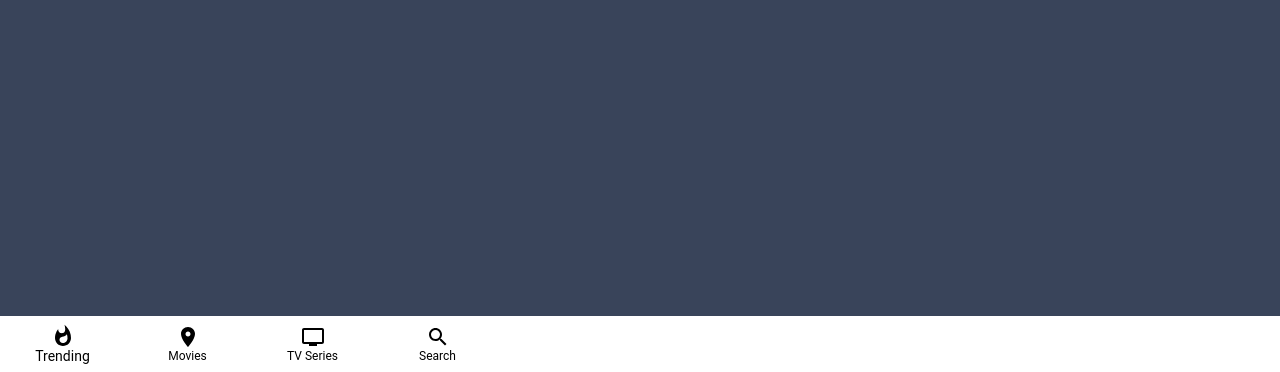
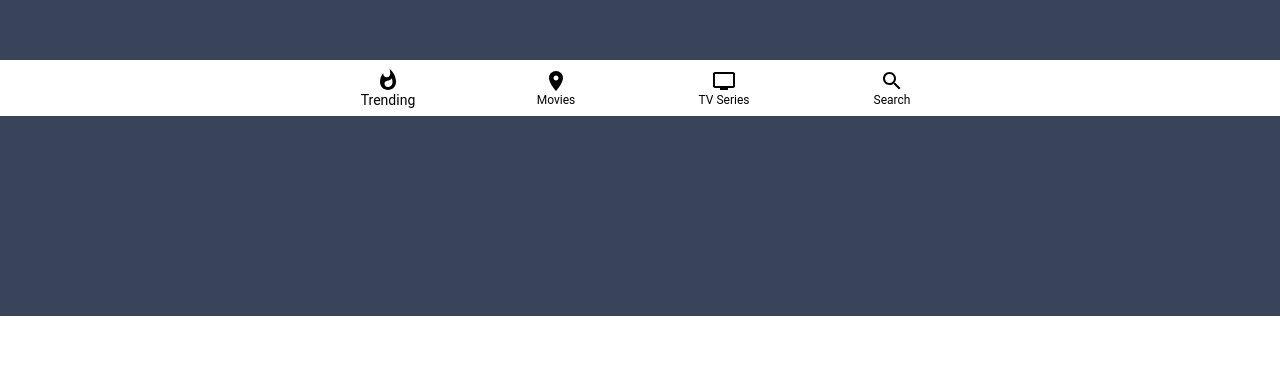
Before and after one commit to raghavendra521/Entertainment_Hub, a React (Create React App) app: page / in a window 1280 px wide. Shown: the part 684-1056 px from the top of the page. After the commit the page ends 1000 px from the top, so only its background shows below. Built offline with nearby package versions, Linux system fonts and the light colour scheme; no server answers.

Commit message:
added styles

```diff
--- a/src/components/MainNav.js
+++ b/src/components/MainNav.js
@@ -8,20 +8,21 @@ import SearchIcon from '@mui/icons-material/Search';
 import TvIcon from '@mui/icons-material/Tv';
 import MovieIcon from '@mui/icons-material/LocationOn';
 import WhatshotIcon from '@mui/icons-material/Whatshot';
-import { createMuiTheme, ThemeProvider } from '@mui/material';
+import { createTheme, ThemeProvider } from '@mui/material';
+import { makeStyles } from '@material-ui/styles';
 
-// const useStyles = makeStyles({
-//   root:{
-//     width:500,
-//     position:"fixed",
-//     bottom:0,
-//     backgroundColor:"#2d313a",
-//     zIndex:100,
-//   }
-// })
+const useStyles = makeStyles({
+  root:{
+    width:"100%",
+    position:"fixed",
+    bottom:0,
+    backgroundColor:"#2d313a",
+    zIndex:100,
+  }
+});
 export default function SimpleBottomNavigation() {
-
-  const darkTheme = createMuiTheme({
+  const classes=useStyles();
+  const darkTheme = createTheme({
     palette:{
         type:"dark",
         primary:{
@@ -42,20 +43,21 @@ export default function SimpleBottomNavigation() {
 
   return (
     <ThemeProvider theme={darkTheme}>
-    <Box sx={{ width: 500 }}>
+    {/* <Box sx={{ width: 500 }}> */}
       <BottomNavigation
         showLabels
         value={value}
         onChange={(event, newValue) => {
           setValue(newValue);
         }}
+        className={classes.root}
       >
         <BottomNavigationAction style={{color:"black"}} label="Trending" icon={<WhatshotIcon />} />
         <BottomNavigationAction style={{color:"black"}} label="Movies" icon={<MovieIcon />} />
         <BottomNavigationAction style={{color:"black"}} label="TV Series" icon={<TvIcon />} />
         <BottomNavigationAction style={{color:"black"}} label="Search" icon={<SearchIcon />} />
       </BottomNavigation>
-    </Box>
+    {/* </Box> */}
     </ThemeProvider>
   );
 }
```
